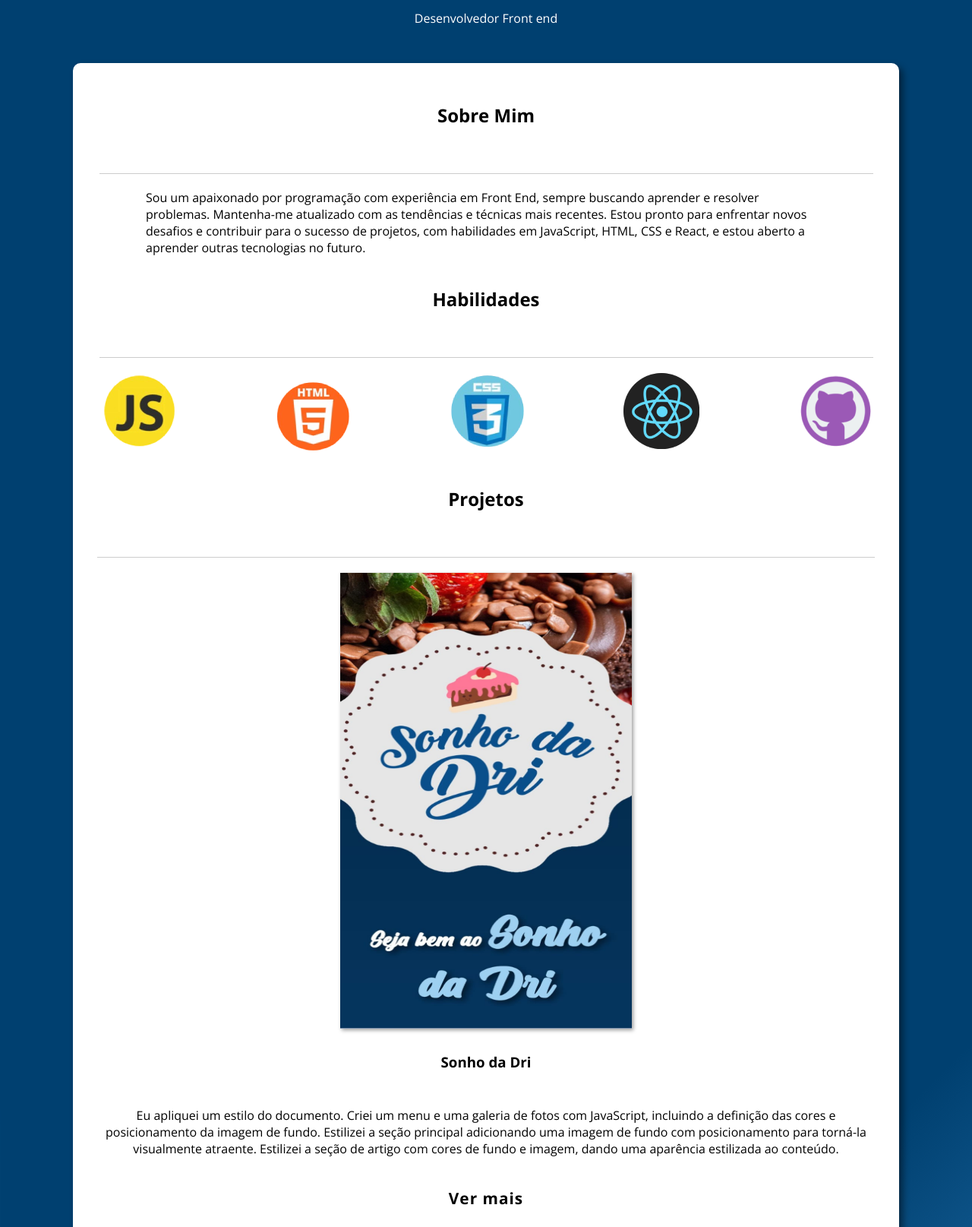
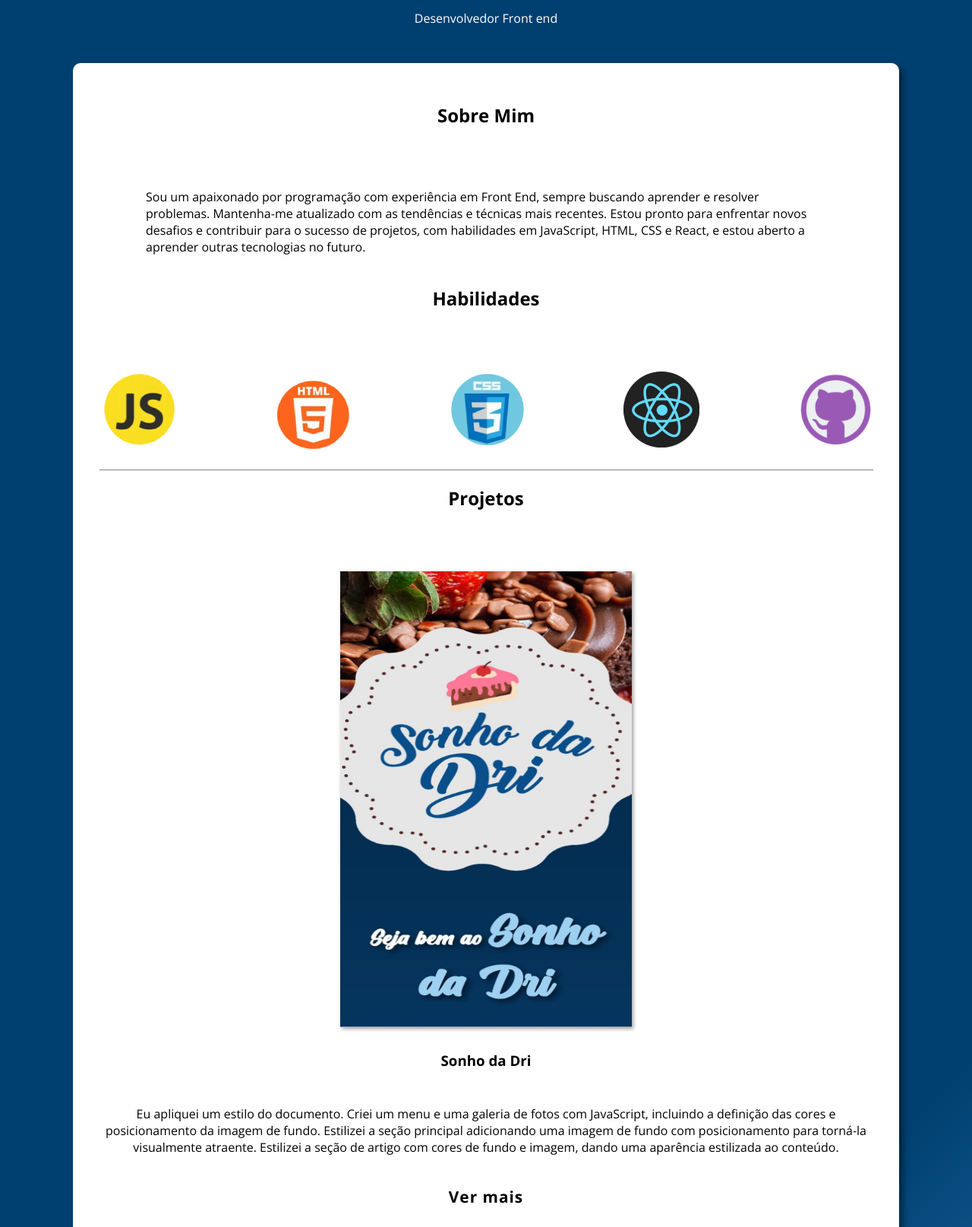
Before and after one commit to lucassouza57/portforio, a plain HTML site: page index.html in a window 1280 px wide. Shown: the part 86-1701 px from the top of the page at 76% size. Drawn offline with nearby package versions, Linux system fonts and the light colour scheme.

Commit message:
Update style.css

```diff
--- a/estilo/style.css
+++ b/estilo/style.css
@@ -66,8 +66,11 @@ main {
 }
 
 h2 {
-    border-bottom: 1px solid #ccc;
     padding-bottom: 2.5em;
+}
+
+#sobre {
+    border-bottom: 1px solid #808080;
 }
 
 #sobre h2 {
@@ -105,6 +108,11 @@ h3 {
     display: flex;
     flex-direction: column;
     justify-content: space-between;
+}
+
+.projetos {
+    border-bottom: 1px solid #808080;
+    margin-bottom: 1em;
 }
 
 
```
